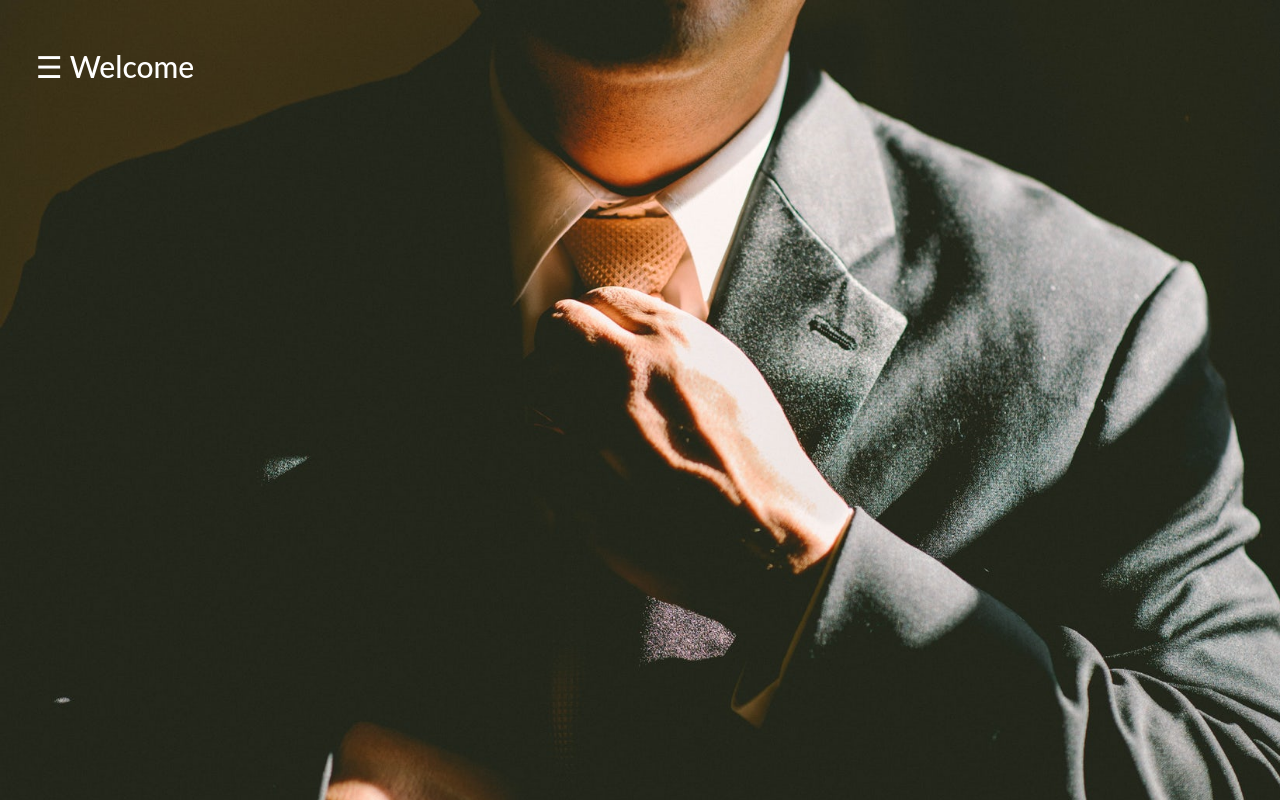
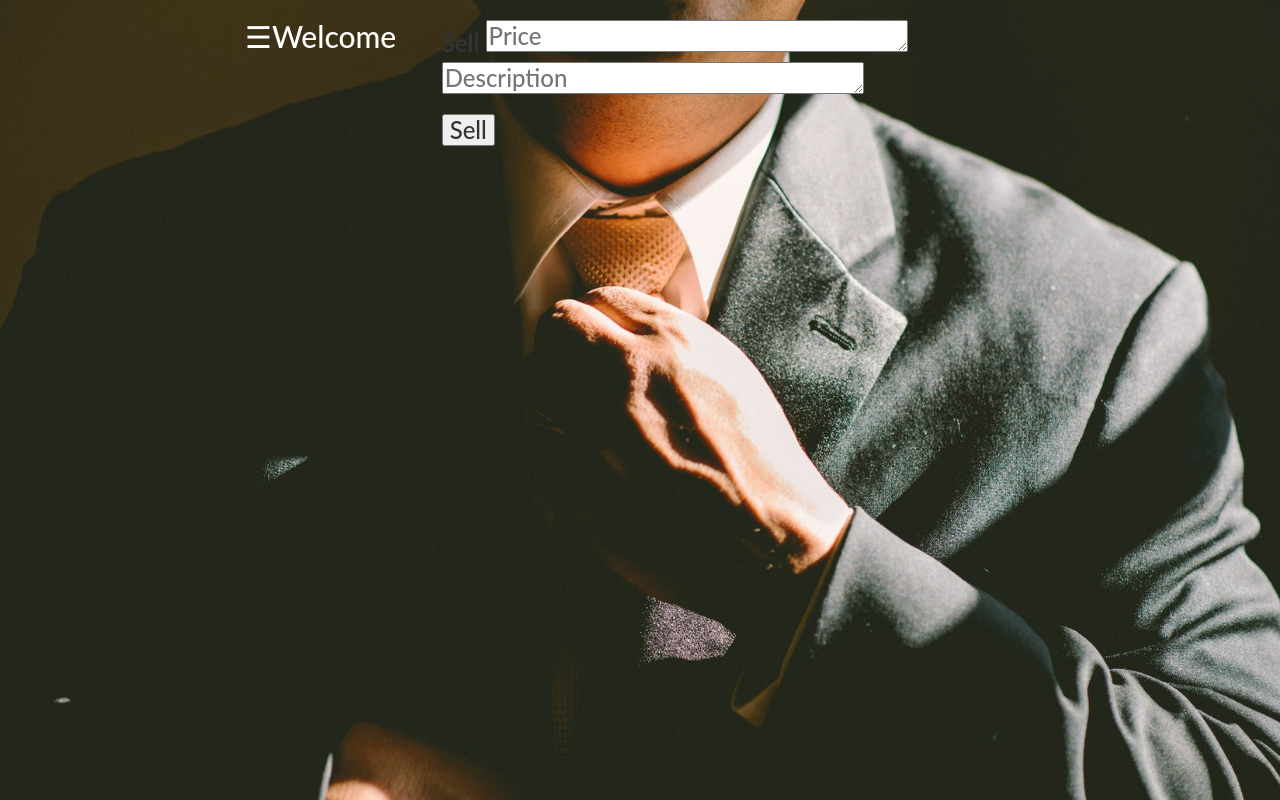
Before and after one commit to treyshel/Front-End-Final-Project, a plain HTML site: page index.html in a window 1280 px wide. Drawn offline with Linux system fonts and the light colour scheme.

Commit message:
making the part where you can sell onto my homescreen

```diff
--- a/index.html
+++ b/index.html
@@ -13,7 +13,7 @@
 
 <body>
 
-    <div class="container col-lg-3">
+    <div class="container col-lg-3 col-md-3 col-sm-3">
         <div id="mySidenav" class="sidenav">
             <!-- javascript:void(0) tells the browser to stay on the same page -->
             <a href="javascript:void(0)" class="closebtn" onclick="closeNav()">&times;</a>
@@ -25,34 +25,48 @@
             <a onclick="showSocks()">Socks</a>
             <br>
             <br>
-            <a href="#">
+            <a onclick="showCart()">
                 <i class="fa fa-shopping-basket" aria-hidden="true"></i>
                 Checkout </a>
         </div>
-        <h3 id="open-sidebar">
-            <span onclick="openNav()">&#9776; Welcome</span>
-        </h3>
         <!-- <img id="company-logo" src="photos/company-logo.png"> -->
     </div>
     <div>
+        <h3 class="col-lg-1">
+            <span id="open-sidebar" onclick="openNav()">&#9776;Welcome</span>
+        </h3>
+        <h3 class="col-lg-6">
+            <form id="sellform">
+                <div class="form-group">
+                    <label for="exampleTextarea">
+                        Sell
+                    </label>
+                    <textarea rows="1" cols="30" maxlength="50" placeholder="Price"></textarea>
+                    <br>
+                    <textarea rows="1" cols="30" maxlength="50" placeholder="Description"></textarea>
+                </div>
+                <button type="submit" id="sell">Sell</button>
+            </form>
+        </h3>
+        <div>
+            <div class="col-lg-12 background">
                 <div id="jackets"></div>
             </div>
-    <div>
+            <div class="col-lg-12 background">
                 <div id="collared-shirts"></div>
             </div>
-    <div>
+            <div class="col-lg-12 background">
                 <div id="tshirts"></div>
             </div>
-    <div>
+            <div class="col-lg-12 background">
                 <div id="pants"></div>
             </div>
-    <div>
+            <div class="col-lg-12 background">
                 <div id="shoes"></div>
             </div>
-    <div>
+            <div class="col-lg-12 background">
                 <div id="socks"></div>
             </div>
-
             <!-- <footer class="container-fluid text-center">
         <p>Footer Text</p>
     </footer> -->
```
Lines whose indentation alone changed are shown as unchanged.
